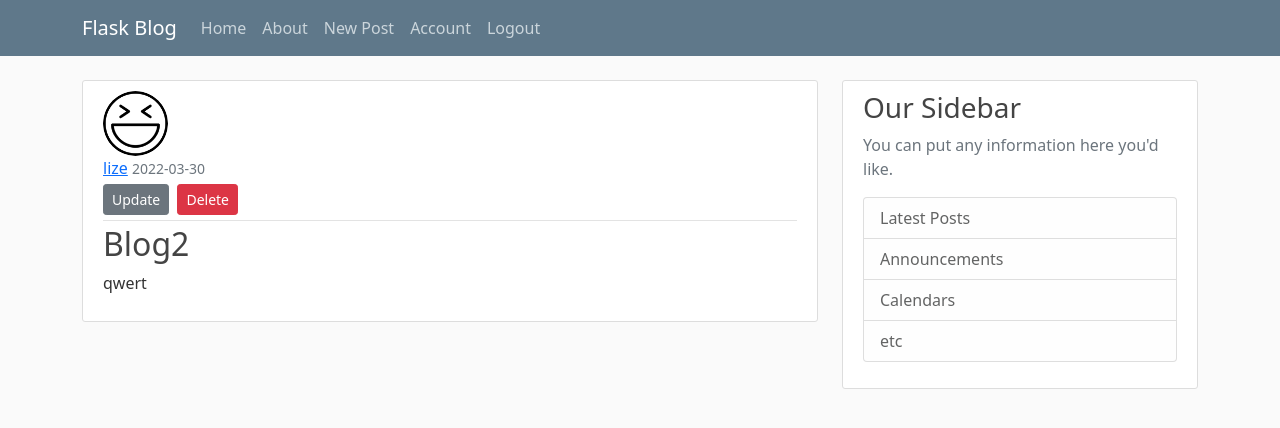
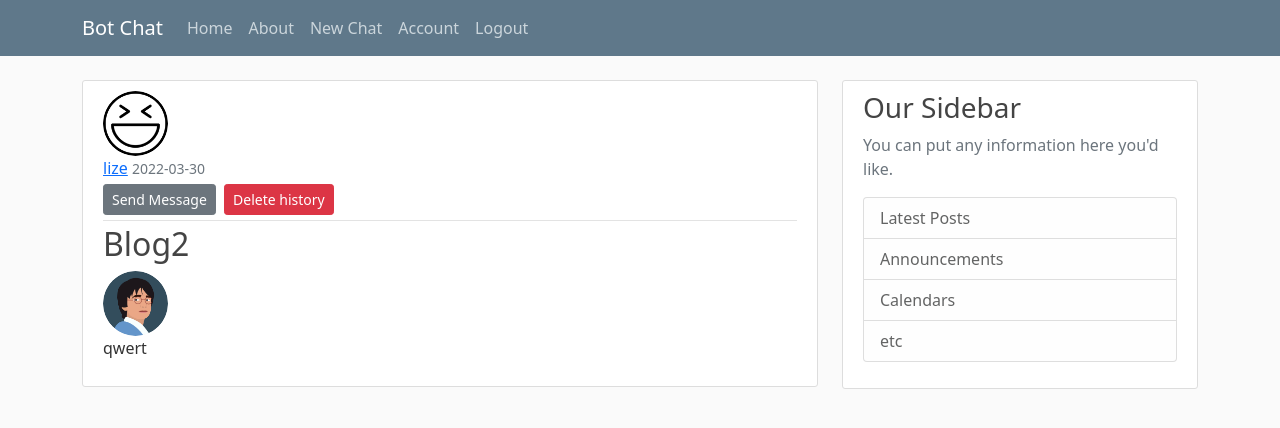
Before and after one commit to Object278/ChatBotWeb, a Flask app: page /post/1 in a window 1280 px wide. Shown: the top 428 px of the page. Run offline with Flask 2, Linux system fonts and the light colour scheme; a user stored in the database is signed in; data comes from the database, SQL or seed files in the repository; both versions use the stored data as it was after the commit; some libraries are stand-ins or nearby versions.

Commit message:
Can chat with a Harry Potter bot. Still need improvement.

```diff
--- /dev/null
+++ b/FlaskServer/chatbot/bots.py
@@ -0,0 +1 @@
+#创建bot名和id之间的枚举类
--- a/FlaskServer/posts/forms.py
+++ b/FlaskServer/posts/forms.py
@@ -7,3 +7,6 @@ class PostForm(FlaskForm):
     title = StringField('Titie', validators=[DataRequired()])
     content = TextAreaField('Content', validators=[DataRequired()])
     submit = SubmitField('Post')
+
+    def append_content(self, old_content, user_input, bot_output):
+        return old_content + '\n' + 'You: ' + user_input + '\n' + 'Harry Potter Bot:' +bot_output
--- a/FlaskServer/posts/routes.py
+++ b/FlaskServer/posts/routes.py
@@ -3,6 +3,7 @@ from flask_login import current_user, login_required
 from FlaskServer import db
 from FlaskServer.model import Post
 from FlaskServer.posts.forms import PostForm
+from FlaskServer.chatbot.chat import Bot
 
 posts = Blueprint('posts', __name__)
 
@@ -11,7 +12,7 @@ posts = Blueprint('posts', __name__)
 def new_post():
     form = PostForm()
     if form.validate_on_submit():
-        post = Post(title=form.title.data, content=form.content.data, author=current_user)
+        post = Post(title=form.title.data, content='You: ' + form.content.data, author=current_user)
         db.session.add(post)
         db.session.commit()
         flash('Your post has been created.', 'success')
@@ -35,17 +36,25 @@ def update_post(post_id):
     form = PostForm()
     if form.validate_on_submit():
         #update Post内容，不添加新内容就不用使用add方法
-        post.title = form.title.data
-        post.content = form.content.data
-        db.session.commit()
-        flash('Your post has been updated!', 'success')
-        return redirect(url_for('posts.post', post_id=post.id))
+        bot = Bot(0)
+        bot.wakeup()
+        bot_response = bot.send_message(form.content.data)
+        if bot_response == 'BotError':
+            flash('NOTICE: There might be an error on the bot. Please contact the administator: zli18876@gmail.com', 'danger')
+        elif bot_response == 'OtherError':
+            flash('NOTICE: Please wait a minute and try again. If you still get a NOTICE, Please contact the administator: zli18876@gmail.com', 'info')
+        else:
+            post.title = form.title.data
+            post.content = form.append_content(post.content, form.content.data, bot_response)
+            db.session.commit()
+            #flash('Your post has been updated!', 'success')
+            return redirect(url_for('posts.post', post_id=post.id))
     elif request.method == 'GET':
         #用户先GET请求到update这个页面，之后填完表之后POST上交，第一次GET
         #的时候把当前的内容显示进去
         #显示当前的Post内容，和修改用户信息那里一样
         form.title.data = post.title
-        form.content.data = post.content
+        #form.content.data = post.content
     return render_template('create_post.html', title='Update Post', form=form, legend='Update Post')
 
 #按下delete确定按钮之后，向这个方法发送POST方法，包含post_id
--- a/FlaskServer/templates/account.html
+++ b/FlaskServer/templates/account.html
@@ -47,7 +47,7 @@
                             {% endif %}
                         </div>
                         <div class="from-group">
-                            {{form.email.label()}}
+                            {{form.picture.label(class="from-control-label")}}
                             {{ form.picture(class="form-control-file") }}
                             {% if form.picture.errors %}
                                 {% for error in form.picture.errors %}
--- a/FlaskServer/templates/layout.html
+++ b/FlaskServer/templates/layout.html
@@ -19,7 +19,7 @@
         <header class="site-header">
             <nav class="navbar navbar-expand-md navbar-dark bg-steel fixed-top">
               <div class="container">
-                <a class="navbar-brand mr-4" href="/">Flask Blog</a>
+                <a class="navbar-brand mr-4" href="/">Bot Chat</a>
                 <button class="navbar-toggler" type="button" data-toggle="collapse" data-target="#navbarToggle" aria-controls="navbarToggle" aria-expanded="false" aria-label="Toggle navigation">
                   <span class="navbar-toggler-icon"></span>
                 </button>
@@ -31,7 +31,7 @@
                   <!-- Navbar Right Side -->
                   <div class="navbar-nav">
                     {% if current_user.is_authenticated %}
-                      <a class="nav-item nav-link" href="{{url_for('posts.new_post')}}">New Post</a>
+                      <a class="nav-item nav-link" href="{{url_for('posts.new_post')}}">New Chat</a>
                       <a class="nav-item nav-link" href="{{url_for('users.account')}}">Account</a>
                       <a class="nav-item nav-link" href="{{url_for('users.logout')}}">Logout</a>
 
--- a/FlaskServer/templates/post.html
+++ b/FlaskServer/templates/post.html
@@ -8,14 +8,22 @@
         <small class="text-muted">{{ post.date_posted.strftime('%Y-%m-%d') }}</small>
         {% if post.author == current_user %}
           <div>
-            <a class="btn btn-secondary btn-sm mt-1 mb-1" href="{{ url_for('posts.update_post', post_id=post.id) }}">Update</a>
+            <a class="btn btn-secondary btn-sm mt-1 mb-1" href="{{ url_for('posts.update_post', post_id=post.id) }}">Send Message</a>
             <!--注意，delete点击后无法弹出Modal-->
-            <button type="button" class="btn btn-danger btn-sm m-1" data-toggle="modal" data-target="#deleteModal">Delete</button>
+            <button type="button" class="btn btn-danger btn-sm m-1" data-toggle="modal" data-target="#deleteModal">Delete history</button>
           </div>
         {% endif %}
       </div>
       <h2 class="article-title">{{ post.title }}</h2>
-      <p class="article-content">{{ post.content }}</p>
+      {% for line in post.content.split('\n') %}
+        {% if line.startswith('You') %}
+          <img class="rounded-circle article-img" src="{{ url_for('static', filename='profile_pics/' + post.author.image_file) }}">
+        {% else %}
+          <img class="rounded-circle article-img" src="{{ url_for('static', filename='bot_icon/' + 'HarryPotter.png') }}">
+        {% endif %}
+        <p class="article-content">{{ line }}</p>
+      {% endfor %}
+      <!--<p class="article-content">{{ post.content }}</p>-->
     </div>
   </article>
   <!-- Modal -->
```
Also changed, not shown: FlaskServer/chatbot/chat.py (added, +39 -0 lines), FlaskServer/model.py (+7 -0 lines), FlaskServer/chatbot/__init__.py (added), FlaskServer/site.db, FlaskServer/static/bot_icon/HarryPotter.png (added), FlaskServer/static/profile_pics/b88906fecc8937b7.png (added).
